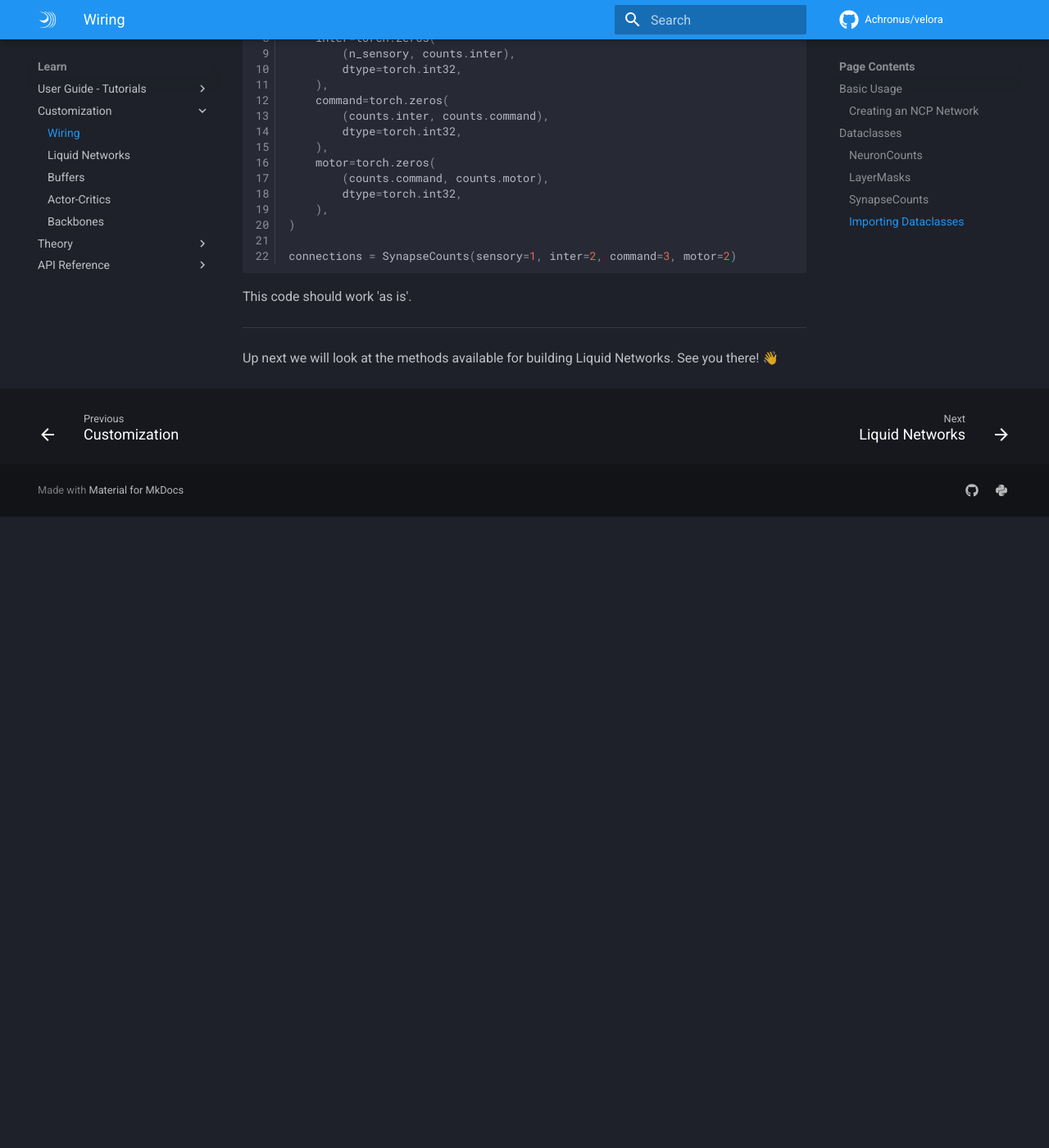
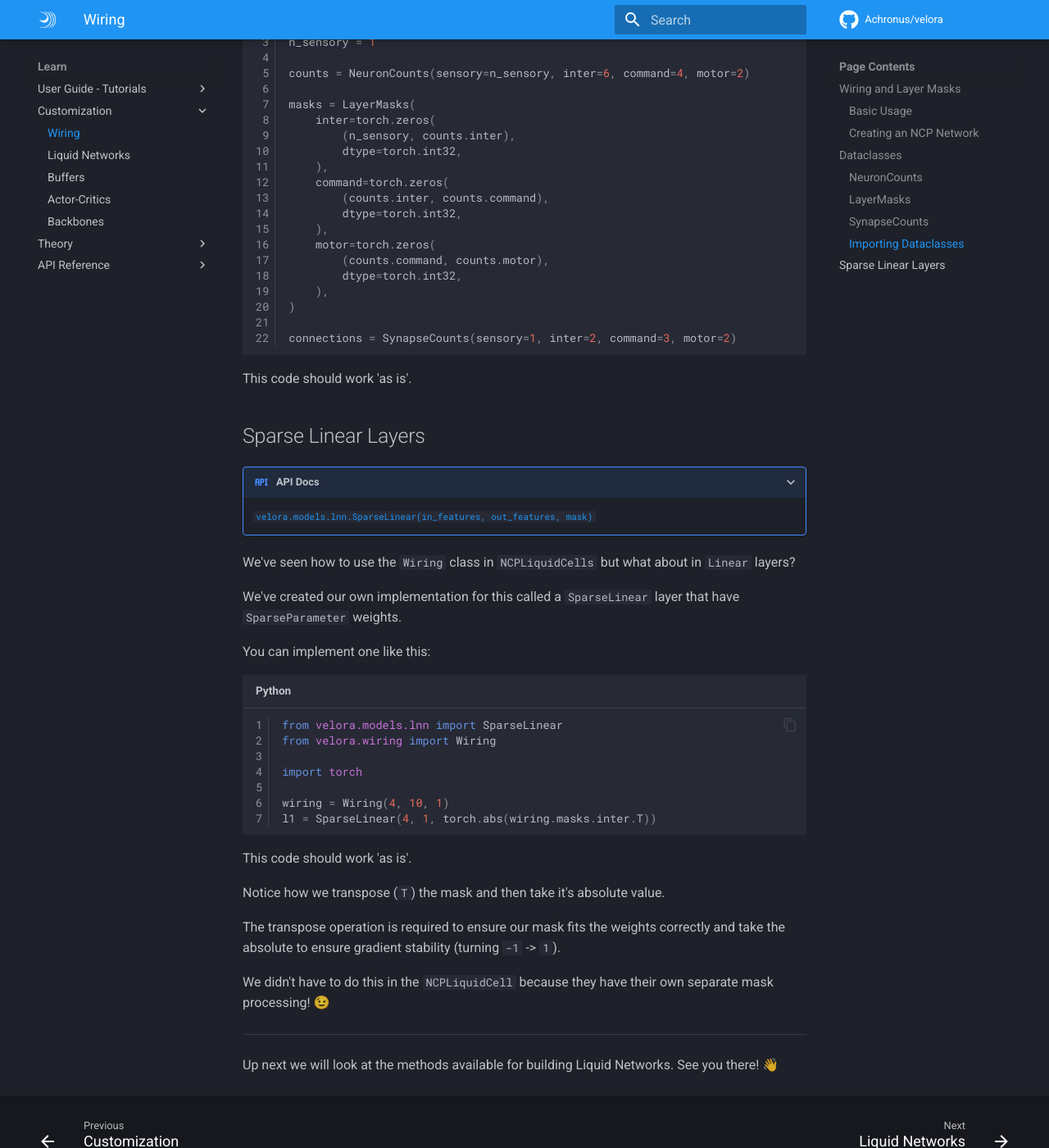
Before and after one commit to Achronus/velora, an MkDocs documentation site: the page built from docs/learn/customize/wiring.md, in a window 1280 px wide and 1400 px high, scrolled down 5150 px. Shown: the whole window at 82% size. Built offline with MkDocs 1.6.1 and Material for MkDocs 9.7.7, drawn with Linux system fonts in a browser that asks for light colours; comment, search, counter and statistics services are not loaded; before the commit the page ends 5780 px from its top, so only the background shows below that; some of the changed text lies outside the part shown.

Commit message:
docs(lnn): Updated customization docs for clarity.

````diff
--- a/docs/learn/customize/wiring.md
+++ b/docs/learn/customize/wiring.md
@@ -1,14 +1,16 @@
 # Creating Sparse Neurons
 
-A major part of the NCP algorithm is *sparse connections*. This is handled through the `Wiring` class.
+A major part of the NCP algorithm is *sparse connections*. This is handled through the `Wiring` class which is then used by our `SparseLinear` module.
+
+## Wiring and Layer Masks
 
 ???+ api "API Docs"
 
-    [`velora.wiring.Wiring`](../../learn/reference/wiring.md#velora.wiring.Wiring)
+    [`velora.wiring.Wiring(in_features, n_neurons, out_features)`](../../learn/reference/wiring.md#velora.wiring.Wiring)
 
-It's main purpose is to create sparsity masks for the three NCP layers and store the information in dataclasses: `NeuronCounts`, `SynapseCounts`, and `LayerMasks`.
+The `Wiring` class's main purpose is to create sparsity masks for the three NCP layers and store the information in dataclasses: `NeuronCounts`, `SynapseCounts`, and `LayerMasks`.
 
-## Basic Usage
+### Basic Usage
 
 To use it, we create an instance of the `Wiring` class and then call the `data()` method to retrieve the `NeuronCounts` and `LayerMasks`:
 
@@ -128,11 +130,14 @@ class LayerMasks:
         inter (torch.Tensor): sparse weight mask for input layer
         command (torch.Tensor): sparse weight mask for hidden layer
         motor (torch.Tensor): sparse weight mask for output layer
+        recurrent (torch.Tensor): sparse weight mask for recurrent connections
     """
 
     inter: torch.Tensor
     command: torch.Tensor
     motor: torch.Tensor
+    recurrent: torch.Tensor
+
 ```
 
 The masks will vary depending on the network size and the `seed` you set. They are random connections after all!
@@ -231,6 +236,36 @@ connections = SynapseCounts(sensory=1, inter=2, command=3, motor=2)
 
 This code should work 'as is'.
 
+## Sparse Linear Layers
+
+???+ api "API Docs"
+
+    [`velora.models.lnn.SparseLinear(in_features, out_features, mask)`](../../learn/reference/models/lnn.md#velora.models.lnn.sparse.SparseLinear)
+
+We've seen how to use the `Wiring` class in `NCPLiquidCells` but what about in `Linear` layers?
+
+We've created our own implementation for this called a `SparseLinear` layer that have `SparseParameter` weights.
+
+You can implement one like this:
+
+```python
+from velora.models.lnn import SparseLinear
+from velora.wiring import Wiring
+
+import torch
+
+wiring = Wiring(4, 10, 1)
+l1 = SparseLinear(4, 1, torch.abs(wiring.masks.inter.T))
+```
+
+This code should work 'as is'.
+
+Notice how we transpose (`T`) the mask and then take it's absolute value.
+
+The transpose operation is required to ensure our mask fits the weights correctly and take the absolute to ensure gradient stability (turning `-1` -> `1`).
+
+We didn't have to do this in the `NCPLiquidCell` because they have their own separate mask processing! 😉
+
 ---
 
 Up next we will look at the methods available for building Liquid Networks. See you there! 👋
````
Also changed, not shown: other parts of docs/learn/customize/wiring.md (+1 -1 lines), docs/learn/customize/liquid.md (+19 -4 lines).
